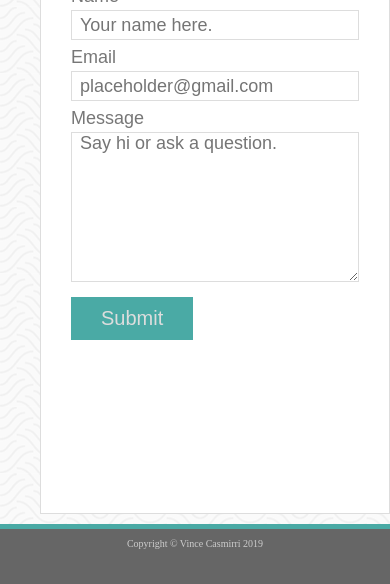
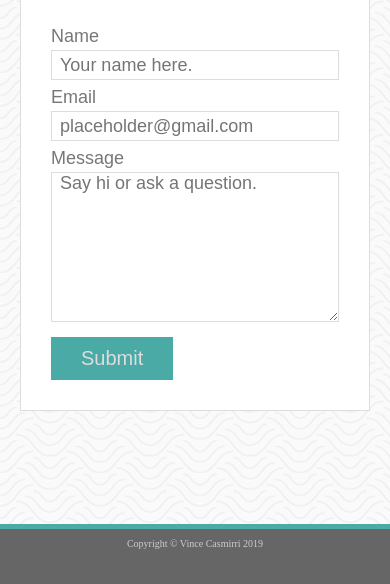
Before and after one commit to vcasmirri/Responsive-Portfolio, a plain HTML site: page contact.html in a window 390 px wide. Shown: the part 260-844 px from the top of the page. Drawn offline with Linux system fonts and the light colour scheme.

Commit message:
Made tweaks to responsiveness for portfolio gallery and contact pages.

```diff
--- a/assets/css/style.css
+++ b/assets/css/style.css
@@ -201,7 +201,9 @@ footer {
     background-color: #fff;
 	padding: 30px;
     border: 1px solid #ddd;
-    height: 650px;
+    float: left;
+    margin: 0 0 40px 0;
+    width: 100%;
 }
 
 #contact ul {
@@ -303,6 +305,7 @@ textarea {
 
     #contact-box {
         width: 100%;
+        margin: auto;
     }
 
 }
@@ -345,6 +348,7 @@ textarea {
 
     #gallery-box {
         margin-top: 20px;
+        margin-bottom: 80px;
     }
 
     #gallery-wrapper {
@@ -353,7 +357,8 @@ textarea {
     }
 
     .gallery {
-        margin: auto;
+        /* margin: auto; */
+        width: 100%;
     }
 
     #contact-box {
```
